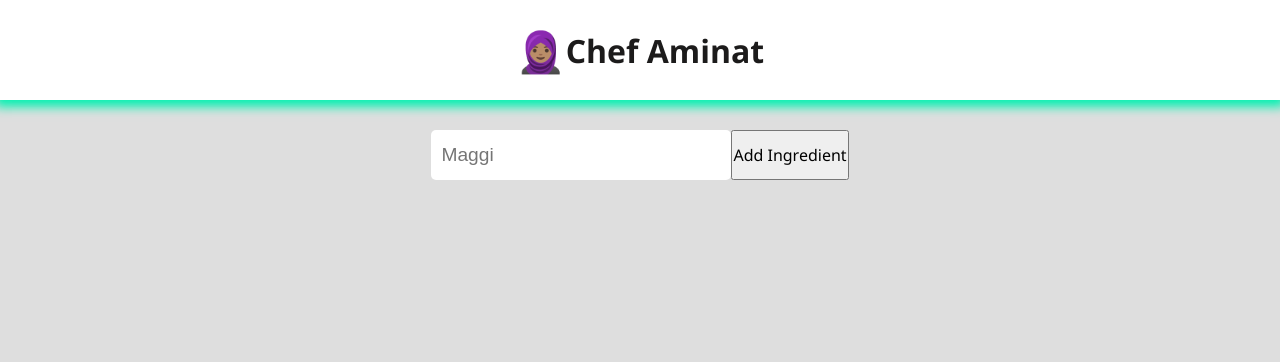
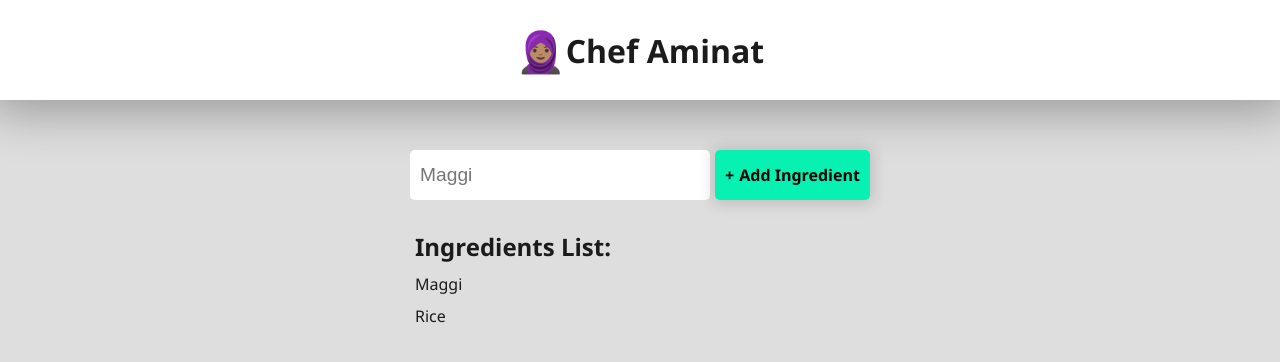
Before and after one commit to GaniyuSodiq/reactjs, a React (Vite) app in the folder 3-react-state/chef-aminat/chef-aminat/: page / in a window 1280 px wide. Shown: the top 362 px of the page. Built offline with nearby package versions, Linux system fonts and the light colour scheme.

Commit message:
create the form nd ingredient list

```diff
--- a/3-react-state/chef-aminat/chef-aminat/src/components/Main.jsx
+++ b/3-react-state/chef-aminat/chef-aminat/src/components/Main.jsx
@@ -1,14 +1,29 @@
-export default function Main(){
+import React from "react";
+
+export default function Main() {
+    const [ingredientArr, setIngredientArr] = React.useState(["Maggi", "Rice"])
+    const ingredients = ingredientArr.map(ing => <li key={ing}>{ing}</li>)
+
+    function addIngredient(formData) {
+        const newIngredient = formData.get("ingredient")
+        setIngredientArr(prevIngredientArr => [...prevIngredientArr, newIngredient])
+    }
   return (
     <main>
-            <form action="">
-                <input type="text"
+      <form action={addIngredient}>
+        <input
+          type="text"
           aria-label="Add ingredient"
           placeholder="Maggi"
           name="ingredient"
         />
         <button>Add Ingredient</button>
       </form>
+
+      <div className="ingredient-list">
+        <h2>Ingredients List:</h2>
+        <ul>{ingredients}</ul>
+      </div>
     </main>
-    )
+  );
 }
--- a/3-react-state/chef-aminat/chef-aminat/src/index.css
+++ b/3-react-state/chef-aminat/chef-aminat/src/index.css
@@ -16,8 +16,9 @@ header{
   align-items: center;
   justify-content: center;
   height: 100px;
-  box-shadow: 0 2px 10px 5px rgb(6, 241, 178);
+  box-shadow: 0 1px 50px 10px rgba(0, 0, 0, 0.327);
   background-color: white;
+  margin-bottom: 20px;
 }
 
 .logo{
@@ -26,13 +27,14 @@ header{
 
 main{
   text-align: center;
-  margin: 30px 0 10px;
+  margin: 50px 0 10px;
 }
 
 form{
   display: flex;
   justify-content: center;
   height: 50px;
+  gap: 5px;
 
 }
 
@@ -47,4 +49,36 @@ input{
 form button{
   font-family: inherit;
   font-size: inherit;
+  border-radius: 5px;
+  border: none;
+  padding: 10px;
+  background-color: rgb(6, 241, 178);
+  font-weight: bolder;
+  box-shadow: 0 1px 15px 3px rgba(0, 0, 0, 0.142);
 }
+
+form button::before{
+  content: "+";
+  margin-right: 5px;
+}
+
+form button:hover{
+  background-color: rgba(6, 241, 178, 0.547);
+}
+
+form button:active{
+  background-color: rgba(6, 241, 178, 0.547);
+  box-shadow: 0 1px 15px 3px rgba(0, 0, 0, 0.059);
+}
+
+
+.ingredient-list{
+  margin: 30px auto;
+  width: 450px;
+  text-align: left;
+}
+
+.ingredient-list li{
+  list-style: none;
+  margin: 10px 0;
+}
```
Lines whose indentation alone changed are shown as unchanged.
